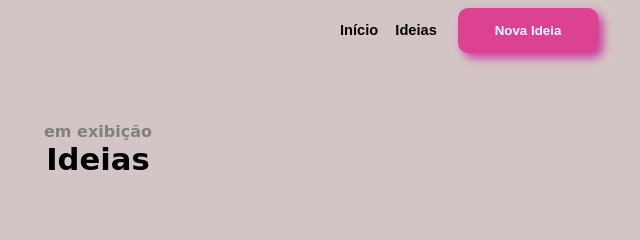
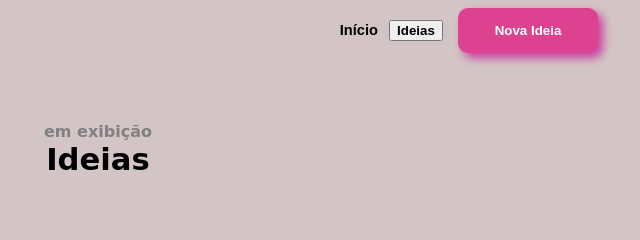
Before and after one commit to LucasLima337/WorkshopDEV, a plain HTML site: page ideias.html in a window 1280 px wide. Shown: the top 240 px of the page, 542-1182 px from the left. Drawn offline with Linux system fonts and the light colour scheme.

Commit message:
style.css

```diff
--- a/estilo/style.css
+++ b/estilo/style.css
@@ -200,8 +200,8 @@ body#ultimo {
     font-size: 23pt;
 }
 #cab {
-    display: grid;
-    grid-template-columns: 1fr 1fr;
+    display: flex;
+    justify-content: space-between;
 }
 #cab img {
     margin-left: 50px;
@@ -210,7 +210,7 @@ body#ultimo {
     text-align: right;
     margin-right: 50px;
 }
-button#ini, button#ideas {
+button#ini {
     border: none;
     background: none;
     font-weight: bold;
@@ -218,7 +218,7 @@ button#ini, button#ideas {
     cursor: pointer;
     outline: none;
 }
-button#ini:hover, button#ideas:hover {
+button#ini:hover {
     text-decoration: underline;
 }
 button#novide {
```
